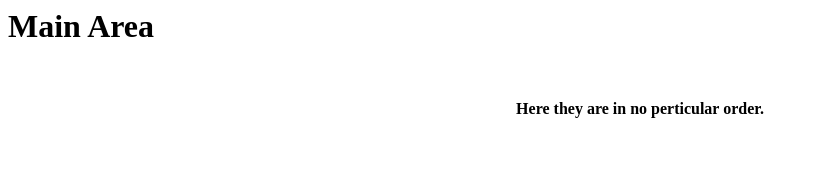
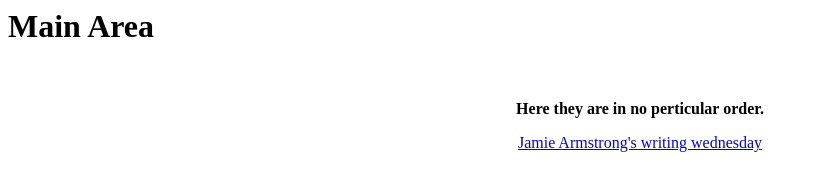
Before and after one commit to FireLevelOne/writingwednesday.club, a plain HTML site: page main.html in a window 1280 px wide. Shown: the whole page, without its empty margins (0-818 px from the left). Drawn offline with Linux system fonts and the light colour scheme.

Commit message:
Update main.html

```diff
--- a/main.html
+++ b/main.html
@@ -7,5 +7,5 @@
   <span> <strong> Here they are in no perticular order. </strong> </span>
     <br>
     <p></p>
-   <br>
+   <a href="jamie.writingwednesday.club">Jamie Armstrong's writing wednesday</a>
     </html>
```
